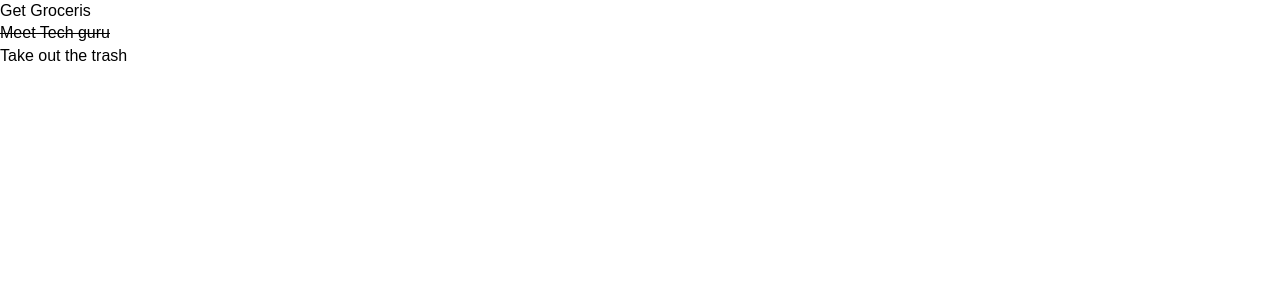
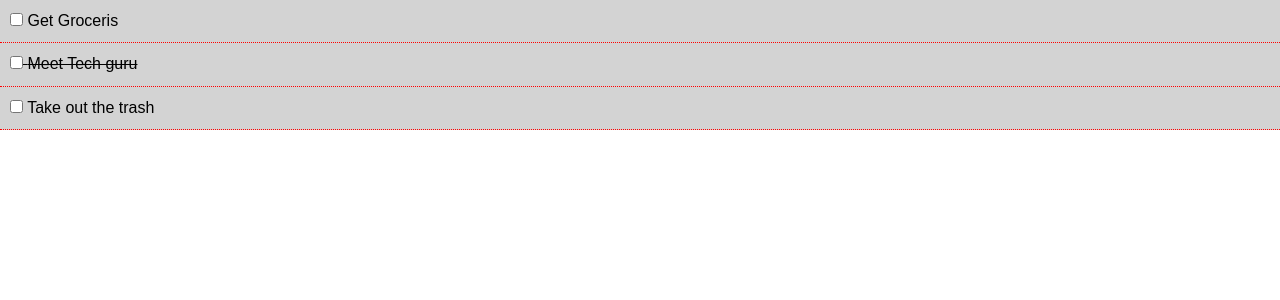
Before and after one commit to saiprasad-m/react_todoapp, a React (Create React App) app: page / in a window 1280 px wide. Shown: the top 300 px of the page. Built offline with nearby package versions, Linux system fonts and the light colour scheme; the HTML template or start-up script is replaced by a standard one.

Commit message:
Adding change event and checkbox to TodoItem

```diff
--- a/src/components/TodoItem.js
+++ b/src/components/TodoItem.js
@@ -5,14 +5,24 @@ export class TodoItem extends Component {
 
     getStyle = () => {
         return {
+            backgroundColor: 'lightgrey',
+            padding: '10px',
+            borderBottom: '1px red dotted',
             textDecoration: this.props.todo.completed ? 'line-through' : 'none'
         }
+    }
+
+    markComplete = (e) => {
+      console.log(this.props)
     }
 
   render() {
     return (
       <div style={this.getStyle()}>
-        <p>{this.props.todo.title}</p>
+        <p>
+        <input type="checkbox" onChange={this.markComplete}/> {' '}
+          {this.props.todo.title}
+        </p>
       </div>
     )
   }
--- a/src/components/Todos.js
+++ b/src/components/Todos.js
@@ -1,4 +1,4 @@
-import React, { Component, Fragment } from 'react';
+import React, { Component } from 'react';
 import TodoItem from './TodoItem';
 import PropTypes from 'prop-types';
 
```
